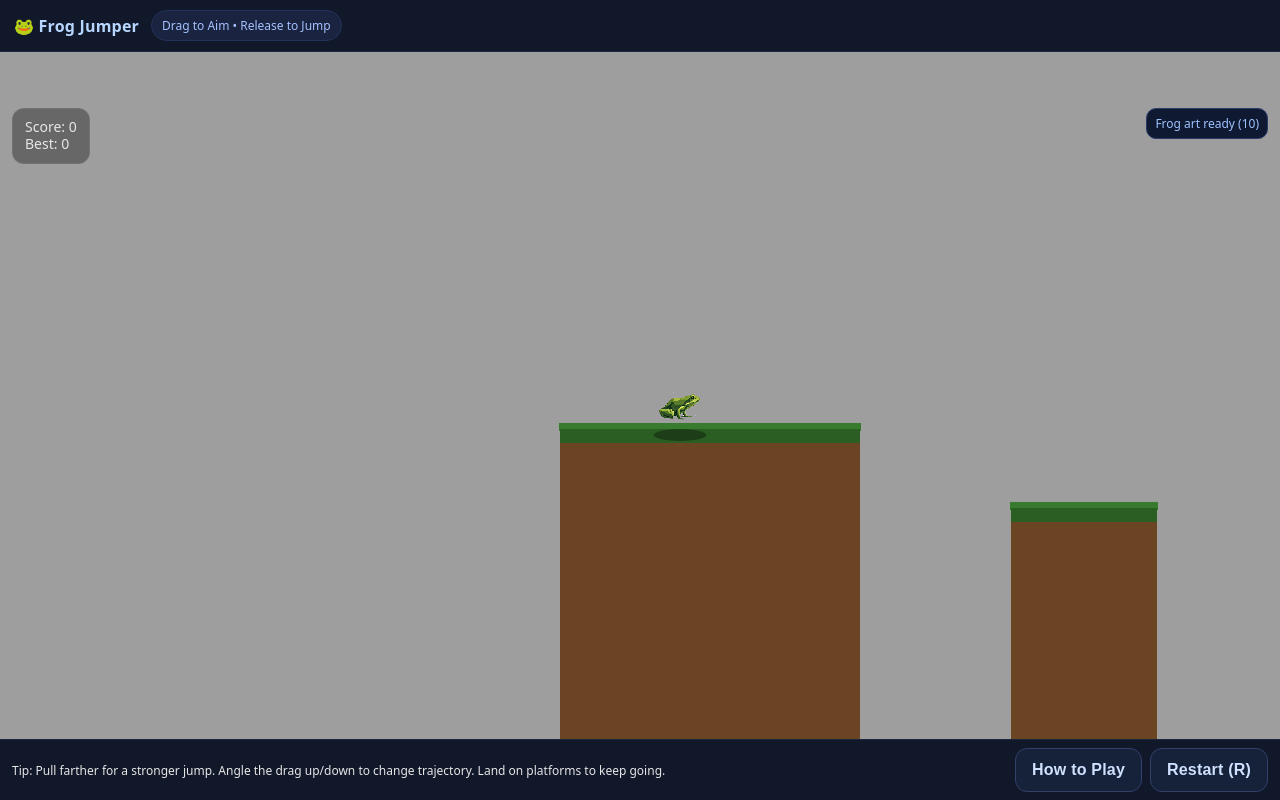
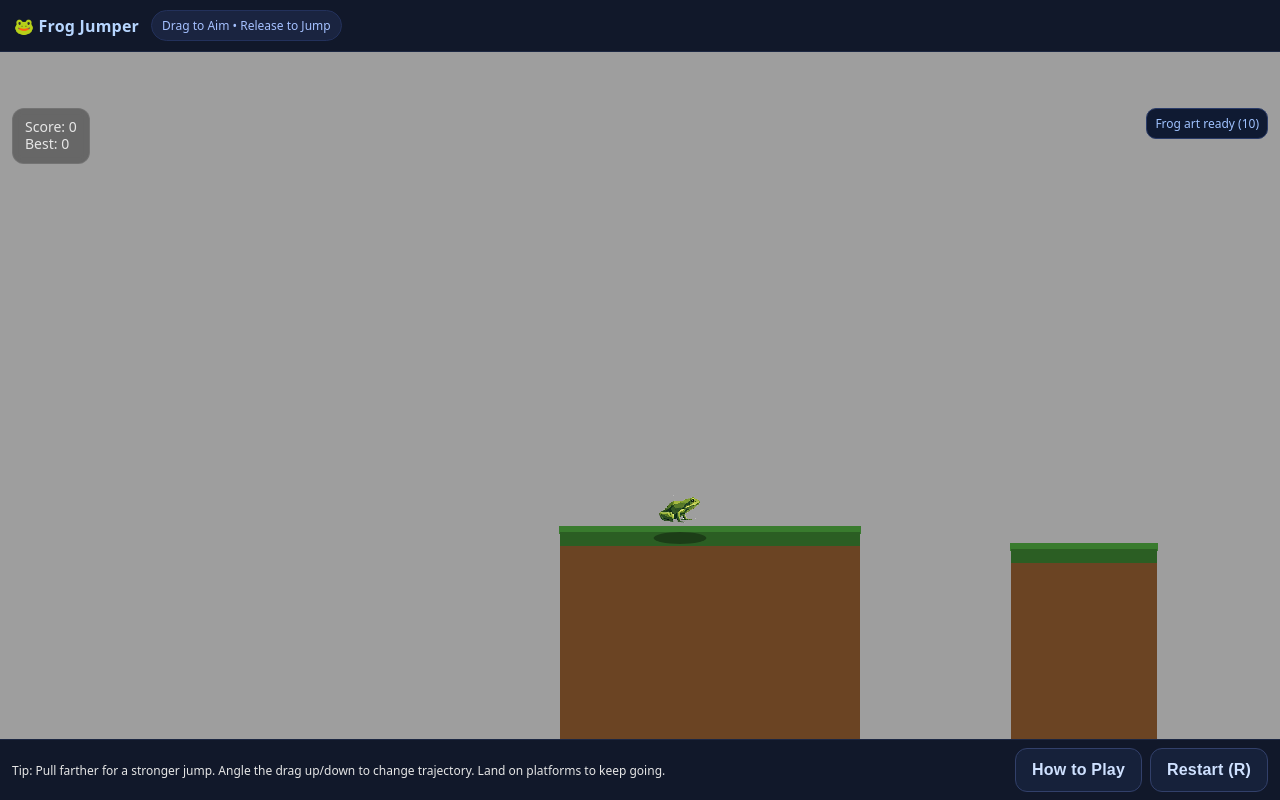
Before and after one commit to Exclamation34/TestRepository, a plain HTML site: page index.html in a window 1280 px wide. Both pictures are taken after a click on the button "Play". Drawn offline with Linux system fonts and the light colour scheme.

Commit message:
Update index.html

```diff
--- a/index.html
+++ b/index.html
@@ -196,12 +196,17 @@
 
     // ---------- Reset / start ----------
     function resetGame(){
+      // Make sure we have the latest viewport (iOS can lag a frame when rotating/showing bars)
+      try { resizeInternal(); } catch {}
       camX=0; score=0; platforms=[]; frog.vx=frog.vy=0; frog.onGround=true;
       const H=Math.max(240, viewH());
+      // Standard band for ongoing platforms
       const midY = Math.floor(H * 0.55);
       const minY = Math.max(160, midY - 120);
       const maxY = Math.min(H - 120, midY + 120);
-      const startPlat={x:-120,y:clamp(midY,minY,maxY),w:300,h:16};
+      // Spawn the very first platform LOWER so the frog is clearly visible before first jump
+      const startY = Math.floor(H * 0.70);
+      const startPlat={x:-120,y:clamp(startY,minY,maxY),w:300,h:16};
       platforms.push(startPlat);
       frog.x=0; frog.y=startPlat.y-FROG_RADIUS; lastLandedX=frog.x;
       camX = frog.x - lookAhead();
```
